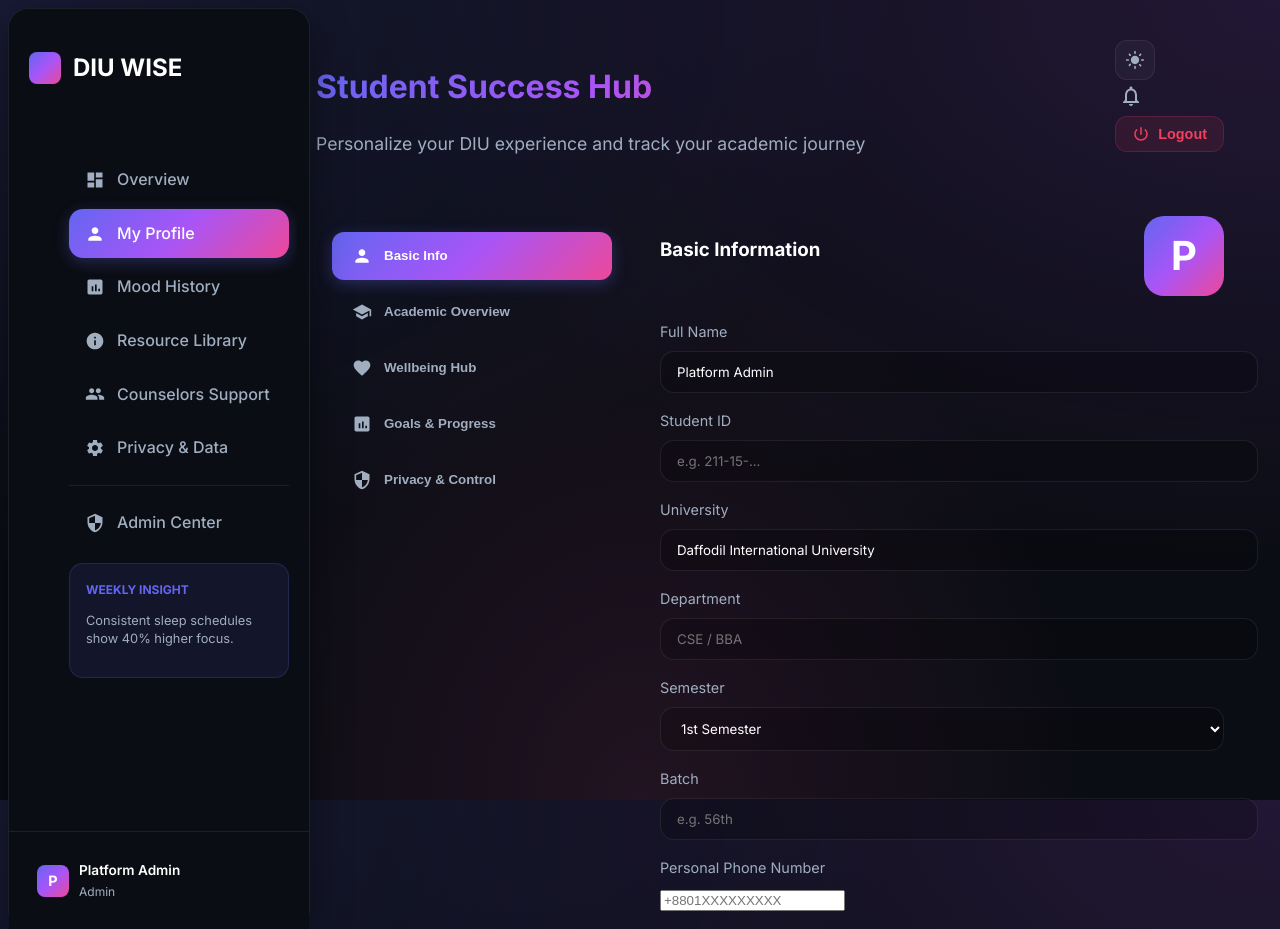
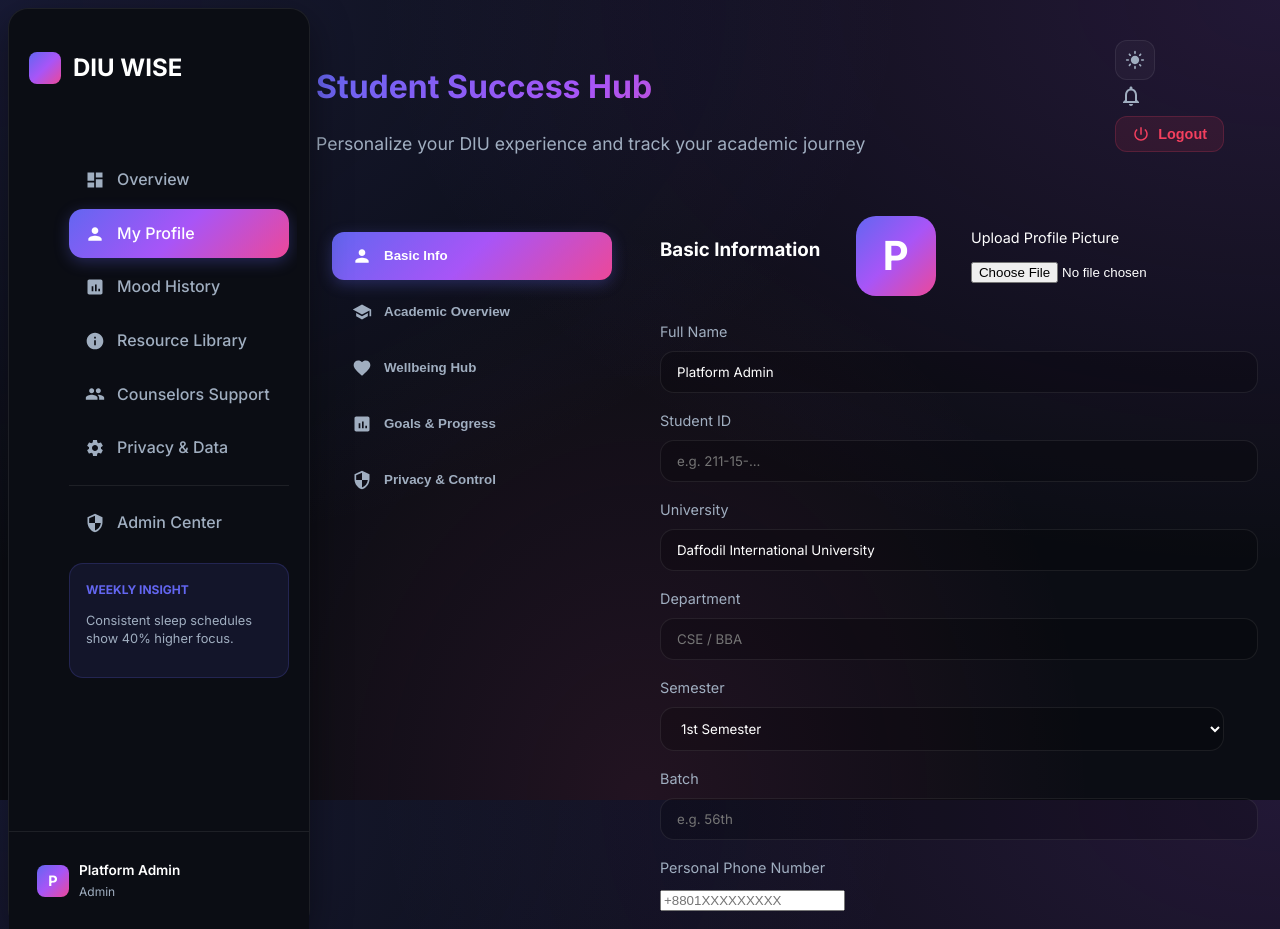
Before and after one commit to foysalpranto121/DIU-WISE-AI, a Flask app: page /profile in a window 1280 px wide. Shown: the top 929 px of the page. Run offline with Flask 3, Linux system fonts and the light colour scheme; a user stored in the database is signed in.

Commit message:
profile file updated

```diff
--- a/backend/models/user.py
+++ b/backend/models/user.py
@@ -22,6 +22,7 @@ class User(UserMixin, db.Model):
     department = db.Column(db.String(150), nullable=True)
     student_id = db.Column(db.String(50), nullable=True)
     phone_number = db.Column(db.String(20), nullable=True)
+    profile_picture = db.Column(db.String(255), nullable=True)
 
     # Guardian / Contact Details
     guardian_name = db.Column(db.String(120), nullable=True)
@@ -59,6 +60,7 @@ class User(UserMixin, db.Model):
             "department": self.department,
             "student_id": self.student_id,
             "phone_number": self.phone_number,
+            "profile_picture": self.profile_picture,
             "guardian_name": self.guardian_name,
             "guardian_email": self.guardian_email,
             "guardian_phone": self.guardian_phone,
--- a/backend/routes/user_routes.py
+++ b/backend/routes/user_routes.py
@@ -1,6 +1,13 @@
-from flask import Blueprint, render_template, request, redirect, url_for, flash, jsonify
+from flask import Blueprint, render_template, request, redirect, url_for, flash, jsonify, current_app
 from flask_login import login_required, current_user
 from models import db, User
+import os
+from werkzeug.utils import secure_filename
+
+ALLOWED_EXTENSIONS = {'png', 'jpg', 'jpeg', 'gif'}
+
+def allowed_file(filename):
+    return '.' in filename and filename.rsplit('.', 1)[1].lower() in ALLOWED_EXTENSIONS
 
 user_bp = Blueprint('user', __name__)
 
@@ -41,3 +48,31 @@ def update_profile():
         flash(f'Error updating profile: {str(e)}', 'danger')
 
     return redirect(url_for('user.profile'))
+
+
+@user_bp.route('/profile/upload-avatar', methods=['POST'])
+@login_required
+def upload_avatar():
+    if 'profile_picture' not in request.files:
+        return jsonify({"error": "No file part"}), 400
+    file = request.files['profile_picture']
+    if file.filename == '':
+        return jsonify({"error": "No selected file"}), 400
+    if file and allowed_file(file.filename):
+        filename = secure_filename(f"user_{current_user.id}_{file.filename}")
+        # Create uploads folder inside static
+        upload_folder = os.path.join(current_app.config['BASE_DIR'], 'static', 'uploads')
+        os.makedirs(upload_folder, exist_ok=True)
+
+        file_path = os.path.join(upload_folder, filename)
+        file.save(file_path)
+
+        current_user.profile_picture = f"uploads/{filename}"
+        db.session.commit()
+
+        return jsonify({
+            "message": "Profile picture updated successfully!",
+            "url": url_for('static', filename=f"uploads/{filename}")
+        }), 200
+
+    return jsonify({"error": "Invalid file type. Allowed: png, jpg, jpeg, gif"}), 400
--- a/backend/templates/layout.html
+++ b/backend/templates/layout.html
@@ -66,7 +66,13 @@
           {% if current_user.is_authenticated %}
           <a href="/profile" class="user-profile-link">
             <div class="user-profile">
-              <div class="avatar">{{ current_user.full_name[:1] }}</div>
+              <div class="avatar">
+                {% if current_user.profile_picture %}
+                <img src="{{ url_for('static', filename=current_user.profile_picture) }}" alt="Avatar" style="width: 100%; height: 100%; border-radius: 50%; object-fit: cover;">
+                {% else %}
+                {{ current_user.full_name[:1] }}
+                {% endif %}
+              </div>
               <div class="user-info">
                 <span class="user-name">{{ current_user.full_name }}</span>
                 <span class="user-role">{{ current_user.role|capitalize }}</span>
--- a/backend/templates/profile.html
+++ b/backend/templates/profile.html
@@ -37,7 +37,15 @@
                 <div class="glass-card section-card">
                     <div class="section-header">
                         <h3>Basic Information</h3>
-                        <div class="profile-avatar-xl">{{ user.full_name[:1] }}</div>
+        {% if user.profile_picture %}
+                <img src="{{ url_for('static', filename=user.profile_picture) }}" alt="Avatar" id="avatarDisplay" style="width:80px;height:80px;border-radius:20px;object-fit:cover;">
+                {% else %}
+                <div class="profile-avatar-xl" id="avatarDisplay">{{ user.full_name[:1] }}</div>
+                {% endif %}
+                <div class="avatar-upload" style="margin-top:10px;">
+                  <label for="avatarInput" class="form-label" style="color: var(--text-primary);">Upload Profile Picture</label>
+                  <input type="file" id="avatarInput" name="profile_picture" accept="image/*" class="form-input" style="margin-top:5px;">
+                </div>
                     </div>
                     <div class="form-grid">
                         <div class="form-group">
@@ -259,6 +267,52 @@
                 <button type="submit" class="btn btn-primary btn-lg">Apply All Changes</button>
             </div>
         </form>
+{% block scripts %}
+<script>
+document.addEventListener('DOMContentLoaded', function() {
+  const avatarInput = document.getElementById('avatarInput');
+  const avatarDisplay = document.getElementById('avatarDisplay');
+  if (avatarInput) {
+    avatarInput.addEventListener('change', function() {
+      const file = avatarInput.files[0];
+      if (!file) return;
+      const formData = new FormData();
+      formData.append('profile_picture', file);
+      fetch('{{ url_for('user.upload_avatar') }}', {
+        method: 'POST',
+        body: formData,
+      })
+      .then(response => response.json())
+      .then(data => {
+        if (data.url) {
+          // If avatarDisplay is an <img>, update src; otherwise replace innerHTML
+          if (avatarDisplay.tagName.toLowerCase() === 'img') {
+            avatarDisplay.src = data.url;
+          } else {
+            // Replace the avatar container with the new image
+            const img = document.createElement('img');
+            img.id = 'avatarDisplay';
+            img.src = data.url;
+            img.alt = 'Avatar';
+            img.style.width = '80px';
+            img.style.height = '80px';
+            img.style.borderRadius = '20px';
+            img.style.objectFit = 'cover';
+            avatarDisplay.parentNode.replaceChild(img, avatarDisplay);
+          }
+        } else if (data.error) {
+          alert('Upload error: ' + data.error);
+        }
+      })
+      .catch(err => {
+        console.error('Upload failed', err);
+        alert('Failed to upload avatar.');
+      });
+    });
+  }
+});
+</script>
+{% endblock %}
     </div>
 </div>
 
```
Also changed, not shown: backend/static/uploads/user_2_pranto.jpg (added).
